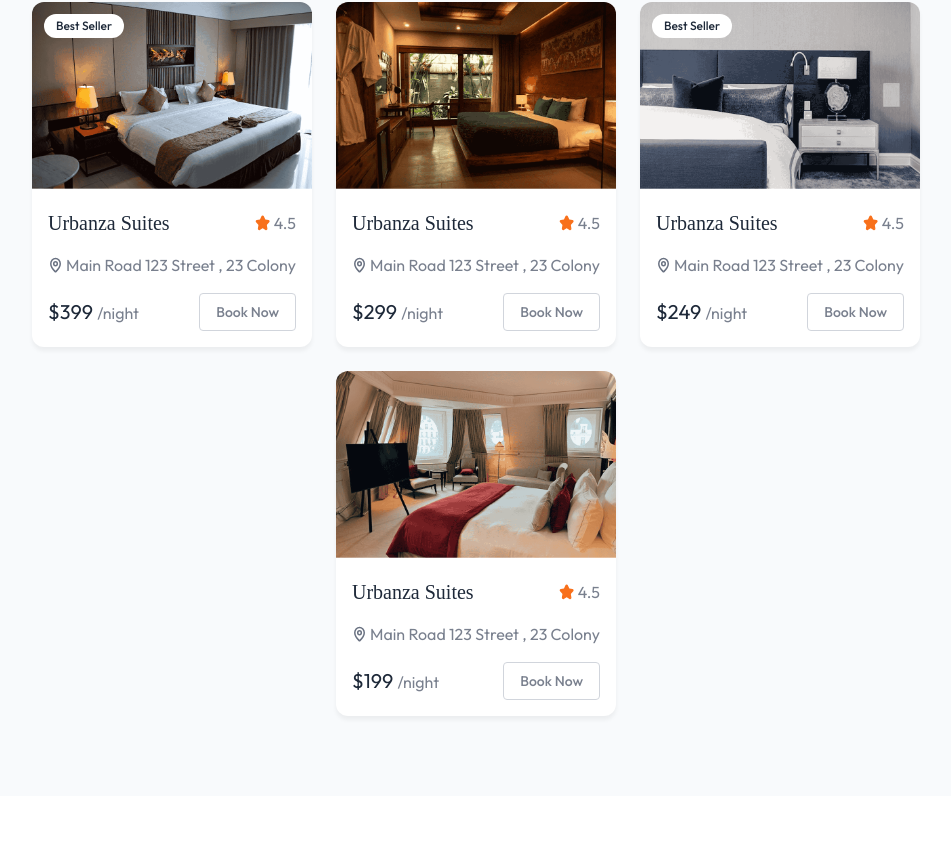
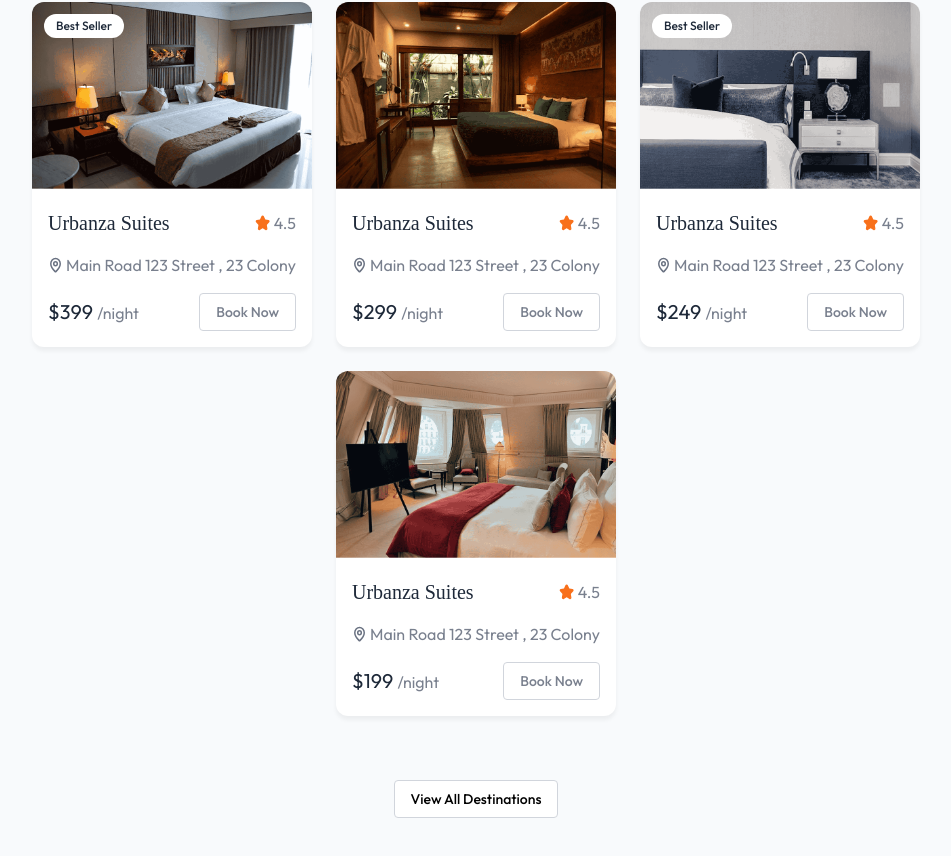
Before and after one commit to Piyush1532/Lumora, a React (Vite) app in the folder client/: page / in a window 1280 px wide. Shown: the part 958-1814 px from the top of the page, without its empty margins (164-1115 px from the left). Before the commit the page ends 1754 px from the top, so only its background shows below. Built offline with nearby package versions, Linux system fonts and the light colour scheme; no server answers; a web font is replaced by a local one.

Commit message:
added title component and passed down props and added more design

```diff
--- a/client/src/Components/FeaturedDestination.jsx
+++ b/client/src/Components/FeaturedDestination.jsx
@@ -1,15 +1,28 @@
 import React from 'react'
 import HotelCard from './HotelCard'
 import { roomsDummyData } from '../assets/assets'
+import Title from './Title'
+import { useNavigate } from 'react-router-dom'
 
 const FeaturedDestination = () => {
+
+const navigate =useNavigate()
+
   return (
     <div className='flex flex-col items-center px-6 md:px-16 lg:px-24 bg-slate-50 py-20'>
+
+<Title title="Featured Destination"  subTitle="Discover our handpicked selection of exceptional properties around the world, offering unparalleled luxury and unforgettable experiences." />
+
       <div className='flex flex-wrap items-center justify-center gap-6 mt-20'>
      {roomsDummyData.slice(0,4).map((room,index)=>(
         <HotelCard key={room._id} room={room} index={index}/>
      ))}
       </div>
+
+<button className='my-16 px-4 py-2 text-sm font-medium border border-gray-300 rounded bg-white hover:bg-grey-500 transition-all cursor-pointer' onClick={()=>{navigate("/rooms"); scrollTo(0,0)}}>
+  View All Destinations
+</button>
+
     </div>
   )
 }
```
